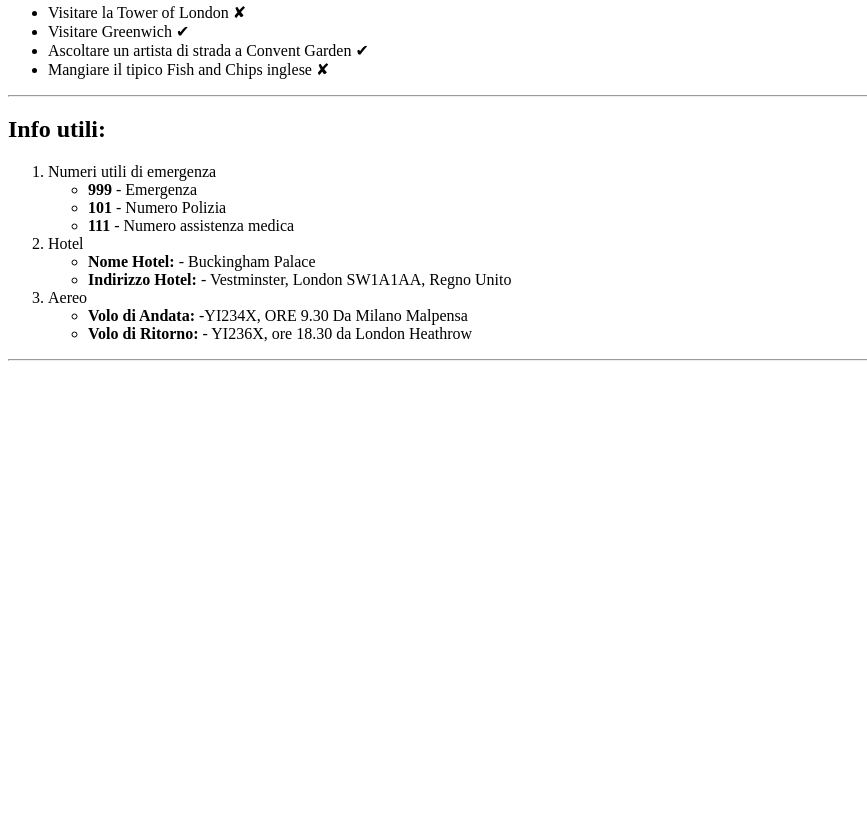
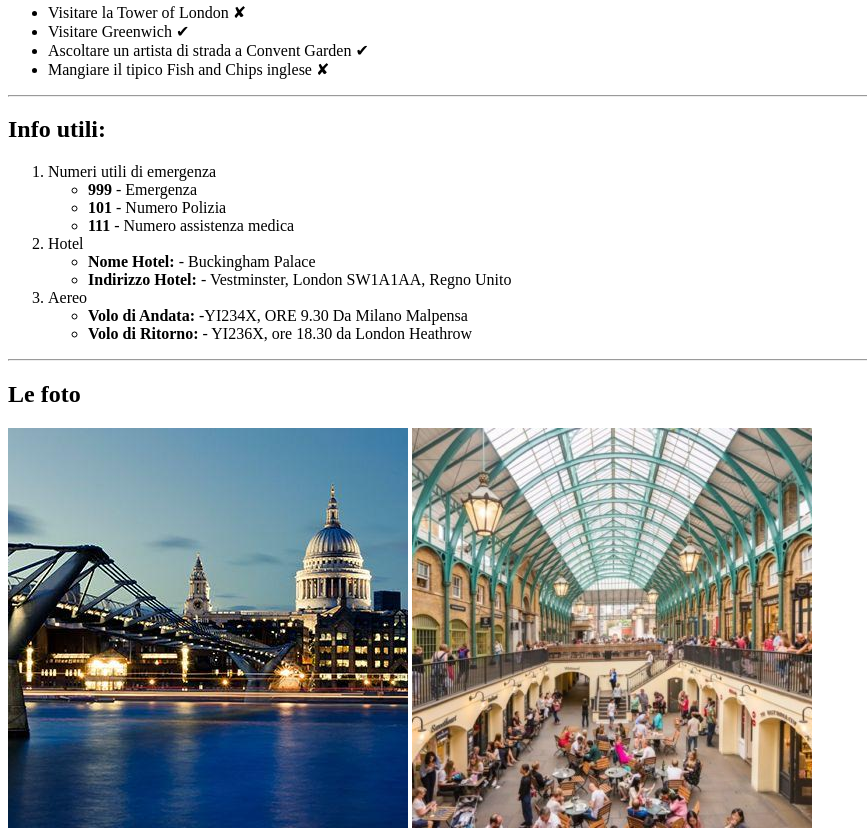
Before and after one commit to MartinaGangemi/html-london-trip, a plain HTML site: page index.html in a window 1280 px wide. Shown: the part 947-1787 px from the top of the page, without its empty margins (0-867 px from the left). Before the commit the page ends 1316 px from the top, so only its background shows below. Drawn offline with Linux system fonts and the light colour scheme.

Commit message:
final commit

```diff
--- a/index.html
+++ b/index.html
@@ -29,7 +29,6 @@
                     <th>Descrizione</th>
                     <th>Costo</th>
                 </tr>
-
                 <tr>
                     <td>1</td>
                     <td>Biglietto Aereo</td>
@@ -97,6 +96,12 @@
             <hr>
         </section>
 
+        <section>
+            <h2>Le foto</h2>
+            <img src="img/london-400x400-compressor_0.jpg" alt="">
+            <img src="img/London-Wider-Area-e1597319992670-400x400.jpg" alt="">
+        </section>
+
     </main>
 
 
```
Also changed, not shown: img/London-Wider-Area-e1597319992670-400x400.jpg (added), img/london-400x400-compressor_0.jpg (added).
